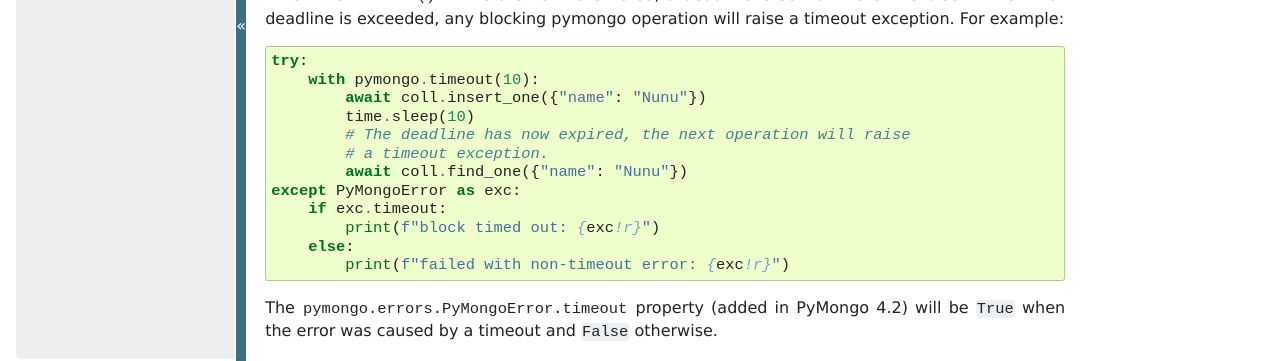
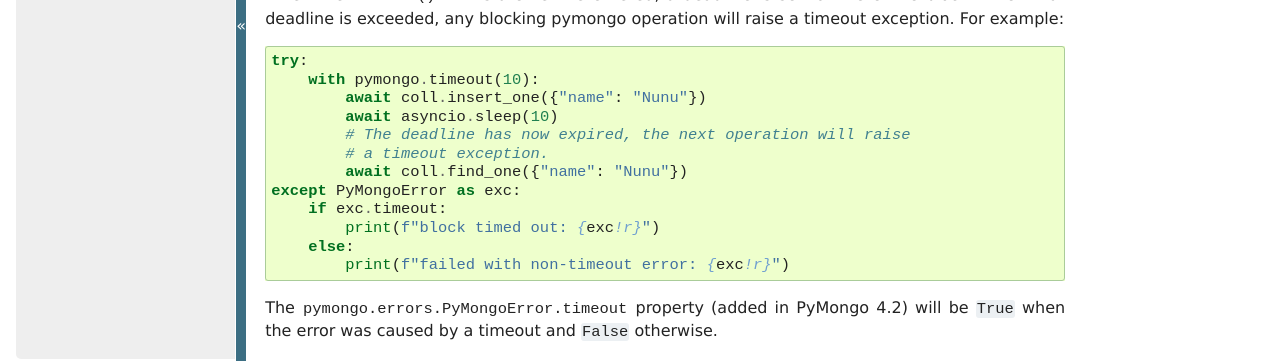
Before and after one commit to mongodb/motor, a Sphinx documentation site: the page built from doc/examples/timeouts.rst, in a window 1280 px wide. Shown: the part 1098-1459 px from the top of the page. Built offline with Sphinx 7.4.7, drawn with Linux system fonts in a browser that asks for light colours; the version number is read from the project's files by our own code.

Commit message:
fix sleep

```diff
--- a/doc/examples/timeouts.rst
+++ b/doc/examples/timeouts.rst
@@ -66,7 +66,7 @@
   try:
       with pymongo.timeout(10):
           await coll.insert_one({"name": "Nunu"})
-          time.sleep(10)
+          await asyncio.sleep(10)
           # The deadline has now expired, the next operation will raise
           # a timeout exception.
           await coll.find_one({"name": "Nunu"})
```
